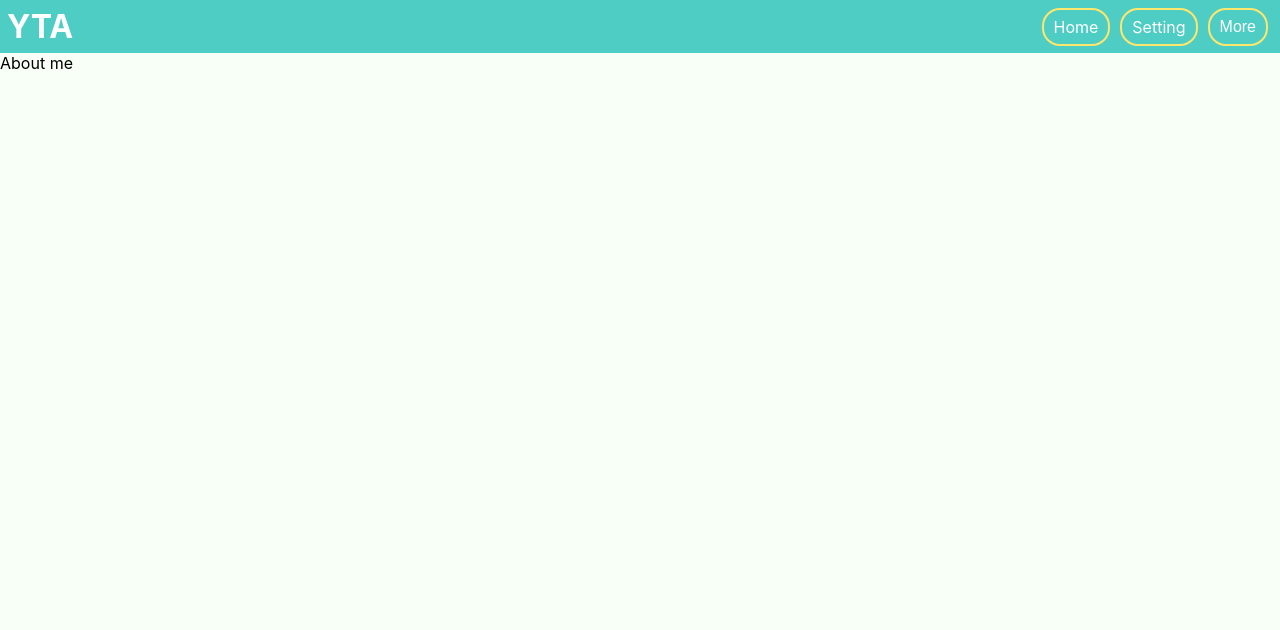
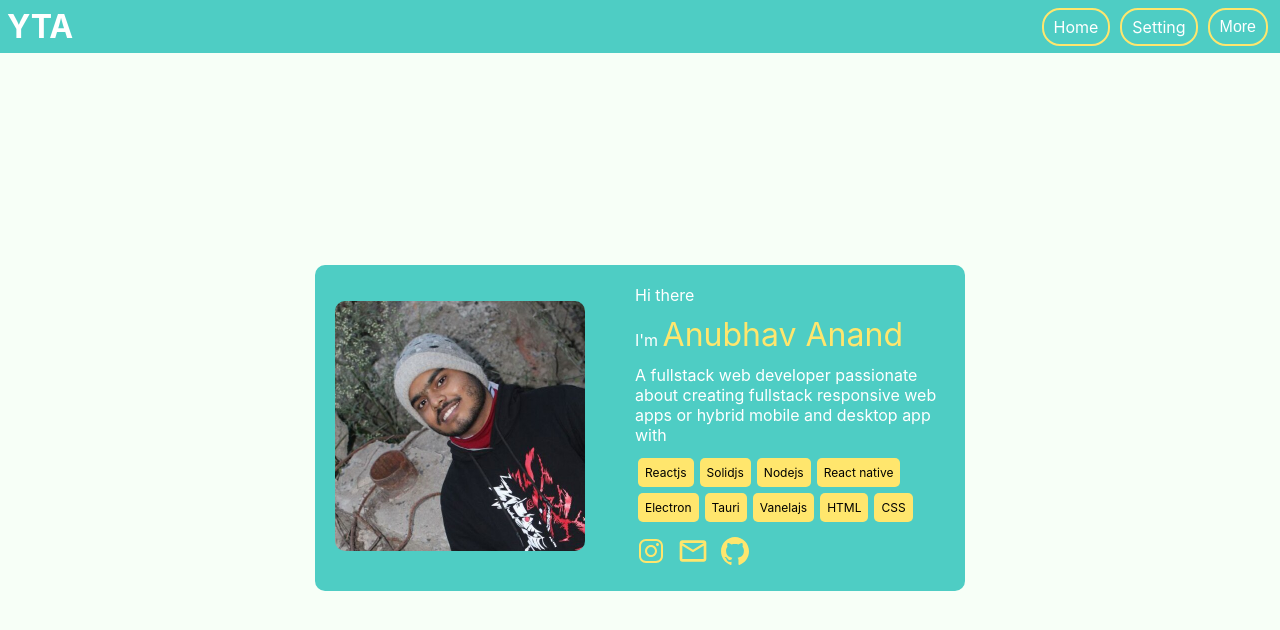
Before and after one commit to anubhav-anand22/yt-audio-next-app, a Next.js app: page /about in a window 1280 px wide. Shown: the top 630 px of the page. Built offline with nearby package versions, Linux system fonts and the light colour scheme.

Commit message:
basic about me page

```diff
--- a/pages/about.tsx
+++ b/pages/about.tsx
@@ -1,7 +1,123 @@
+import Image from "next/image";
+import { IoLogoInstagram, IoLogoGithub } from "react-icons/io";
+import { MdOutlineMail } from "react-icons/md";
+import styles from "../styles/Pages/about.module.css";
+
 export default function About() {
   return (
-    <div>
-      <p>About me</p>
+    <div className={styles.outer}>
+      <div className={styles.main}>
+        <div>
+          <Image
+            width={100}
+            height={100}
+            alt="Anubhav Anand profile pic"
+            src="/profilepic.jpg"
+            className={styles.propic}
+          />
+        </div>
+        <div className={styles.txtCont}>
+          <p className={styles.txthi}>Hi there</p>
+          <p className={styles.txtName}>
+            {"I'm"}{" "}
+            <span>
+              <a href="#">Anubhav Anand</a>
+            </span>
+          </p>
+          <p className={styles.txtint}>
+            A <span>fullstack web developer</span> passionate about creating
+            fullstack responsive web apps or hybrid mobile and desktop app with
+          </p>
+          <div className={styles.mystack}>
+            <a
+              rel="noopener noreferrer"
+              target="_blank"
+              href="https://reactjs.org/"
+            >
+              Reactjs
+            </a>
+            <a
+              rel="noopener noreferrer"
+              target="_blank"
+              href="https://www.solidjs.com/"
+            >
+              Solidjs
+            </a>
+            <a
+              rel="noopener noreferrer"
+              target="_blank"
+              href="https://nodejs.org/en/"
+            >
+              Nodejs
+            </a>
+            <a
+              rel="noopener noreferrer"
+              target="_blank"
+              href="https://reactnative.dev/"
+            >
+              React native
+            </a>
+            <a
+              rel="noopener noreferrer"
+              target="_blank"
+              href="https://www.electronjs.org/"
+            >
+              Electron
+            </a>
+            <a
+              rel="noopener noreferrer"
+              target="_blank"
+              href="https://tauri.app/"
+            >
+              Tauri
+            </a>
+            <a
+              rel="noopener noreferrer"
+              target="_blank"
+              href="https://www.google.com/search?q=vanilla+js"
+            >
+              Vanelajs
+            </a>
+            <a
+              rel="noopener noreferrer"
+              target="_blank"
+              href="https://www.google.com/search?q=html"
+            >
+              HTML
+            </a>
+            <a
+              rel="noopener noreferrer"
+              target="_blank"
+              href="https://www.google.com/search?q=css"
+            >
+              CSS
+            </a>
+          </div>
+          <div className={styles.contactA}>
+            <a
+              rel="noopener noreferrer"
+              target="_blank"
+              href="https://www.instagram.com/ak7488_/"
+            >
+              <IoLogoInstagram size={32} />
+            </a>
+            <a
+              rel="noopener noreferrer"
+              target="_blank"
+              href="mailto:anubhav.ak22@gmail.com?subject=From%20ak-audio%20app"
+            >
+              <MdOutlineMail size={32} />
+            </a>
+            <a
+              rel="noopener noreferrer"
+              target="_blank"
+              href="https://github.com/anubhav-anand22"
+            >
+              <IoLogoGithub size={32} />
+            </a>
+          </div>
+        </div>
+      </div>
     </div>
-  )
+  );
 }
```
